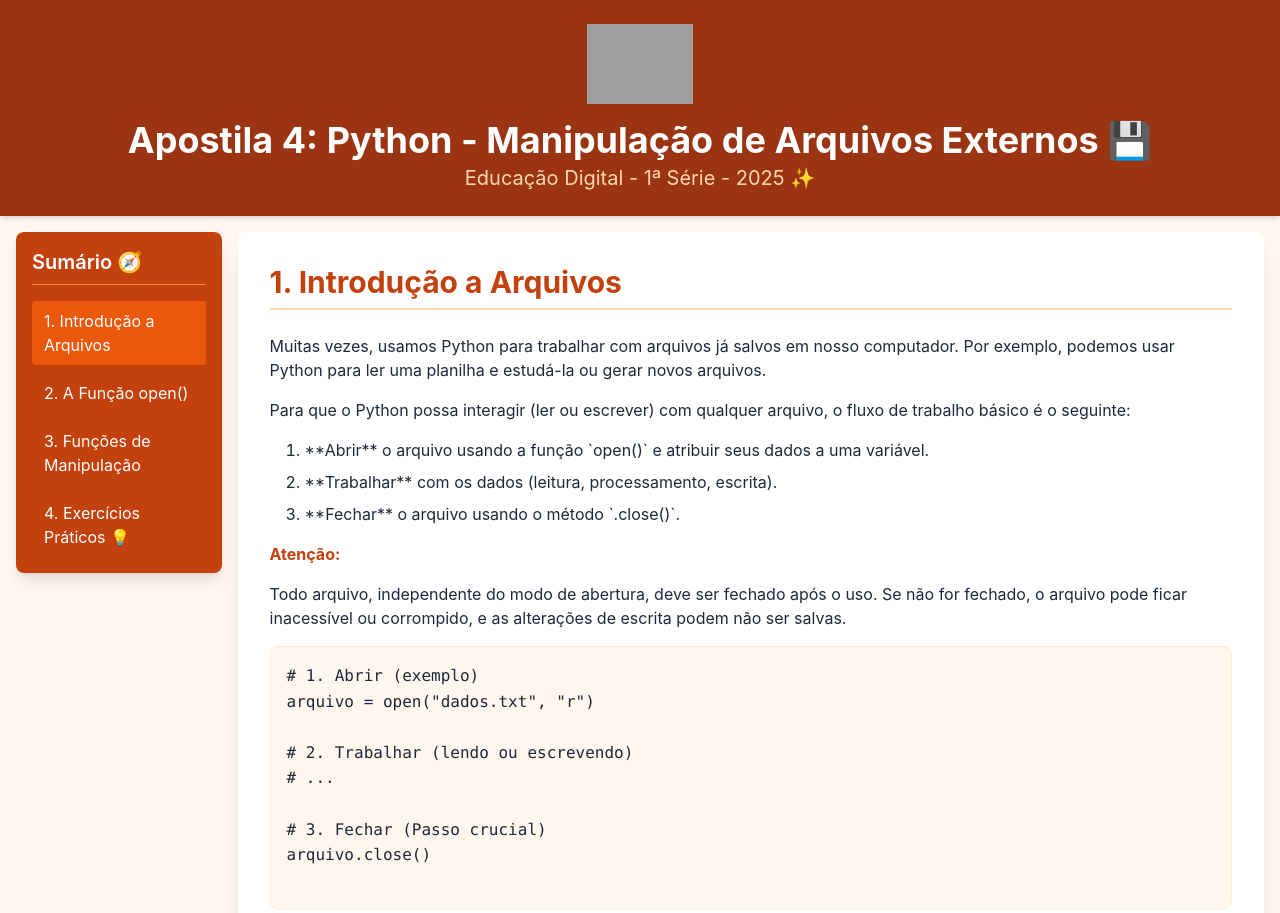
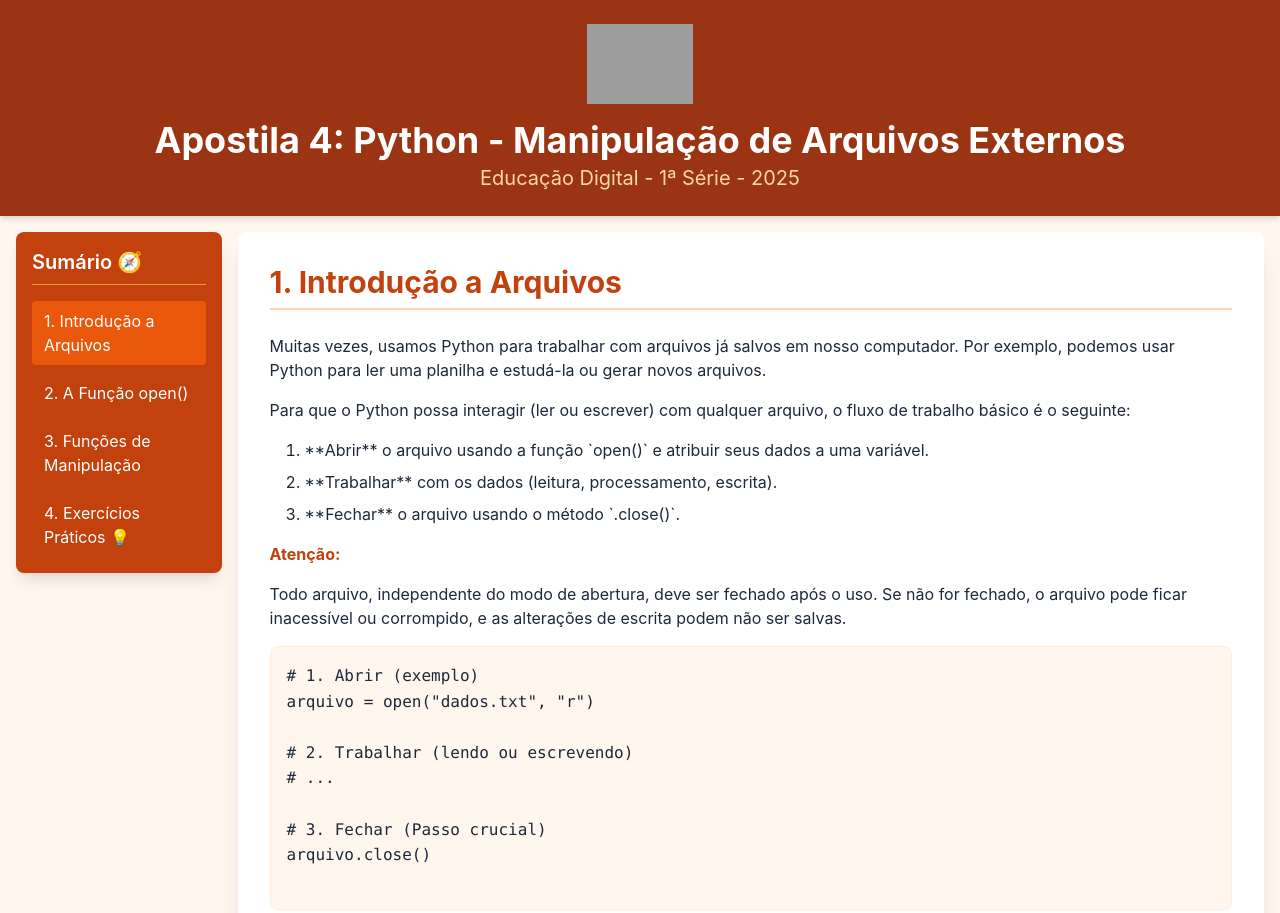
Before and after one commit to lucassantoscsa/apostila-python-2025, a plain HTML site: page ap4/index.html in a window 1280 px wide. Shown: the top 913 px of the page. Drawn offline with nearby package versions, Linux system fonts and the light colour scheme; grey boxes are pictures that could not be loaded.

Commit message:
Update index.html

```diff
--- a/ap4/index.html
+++ b/ap4/index.html
@@ -79,8 +79,8 @@
     <header class="bg-orange-800 text-white p-6 shadow-md">
         <div class="container mx-auto max-w-7xl text-center flex flex-col items-center">
             <img src="https://www.colegiosantoantonio.com.br/wp-content/uploads/2019/06/nova-logo-colegio-santo-antonio-logotipo.png" alt="Logo Colégio Santo Antônio" class="max-h-20 mb-4">
-            <h1 class="text-3xl md:text-4xl font-bold">Apostila 4: Python - Manipulação de Arquivos Externos 💾</h1>
-            <p class="text-lg md:text-xl mt-1 text-orange-200">Educação Digital - 1ª Série - 2025 ✨</p>
+            <h1 class="text-3xl md:text-4xl font-bold">Apostila 4: Python - Manipulação de Arquivos Externos</h1>
+            <p class="text-lg md:text-xl mt-1 text-orange-200">Educação Digital - 1ª Série - 2025</p>
         </div>
     </header>
 
```
